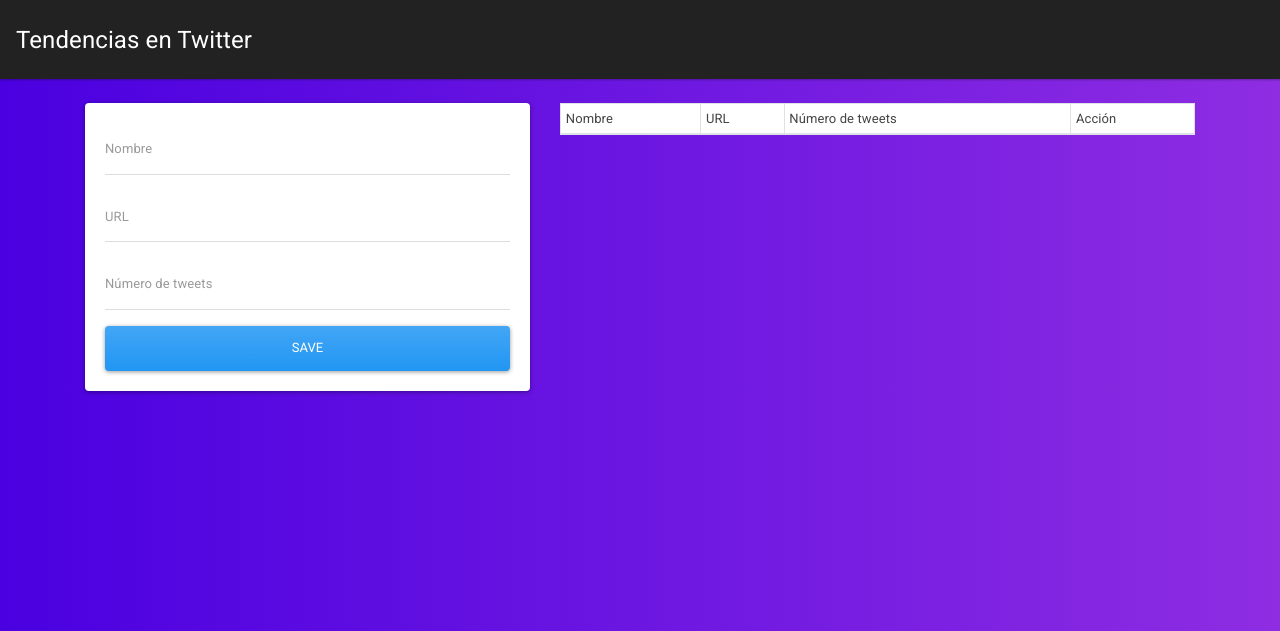
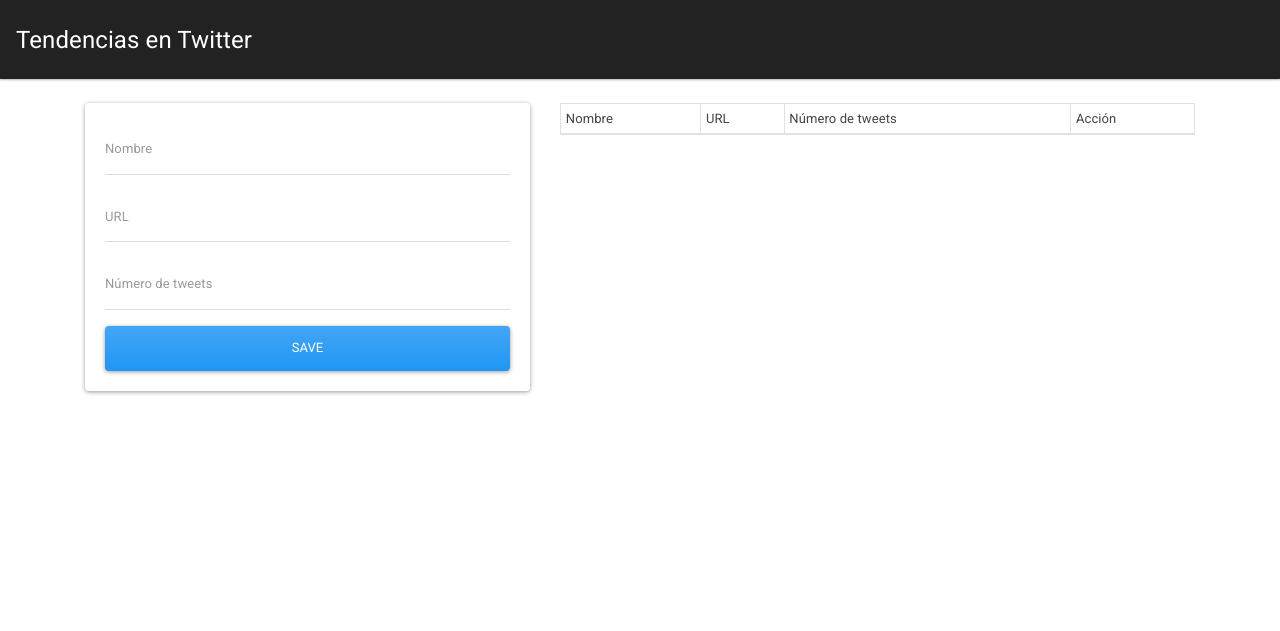
Before and after one commit to Gecofer/proyecto-CC, a Flask app: page /BD in a window 1280 px wide. Shown: the top 631 px of the page. Run offline with Flask 2, Linux system fonts and the light colour scheme; data that the repository does not hold is empty; some libraries are stand-ins or nearby versions.

Commit message:
Puesto el fondo de la pantalla en blanco closes #53

```diff
--- a/html/static/css/main.css
+++ b/html/static/css/main.css
@@ -1,6 +1,3 @@
 body {
-  background: #8E2DE2;  /* fallback for old browsers */
-  background: -webkit-linear-gradient(to right, #4A00E0, #8E2DE2);  /* Chrome 10-25, Safari 5.1-6 */
-  background: linear-gradient(to right, #4A00E0, #8E2DE2); /* W3C, IE 10+/ Edge, Firefox 16+, Chrome 26+, Opera 12+, Safari 7+ */
-
+  background: #FFFFFF;  /* fallback for old browsers */
 }
```
